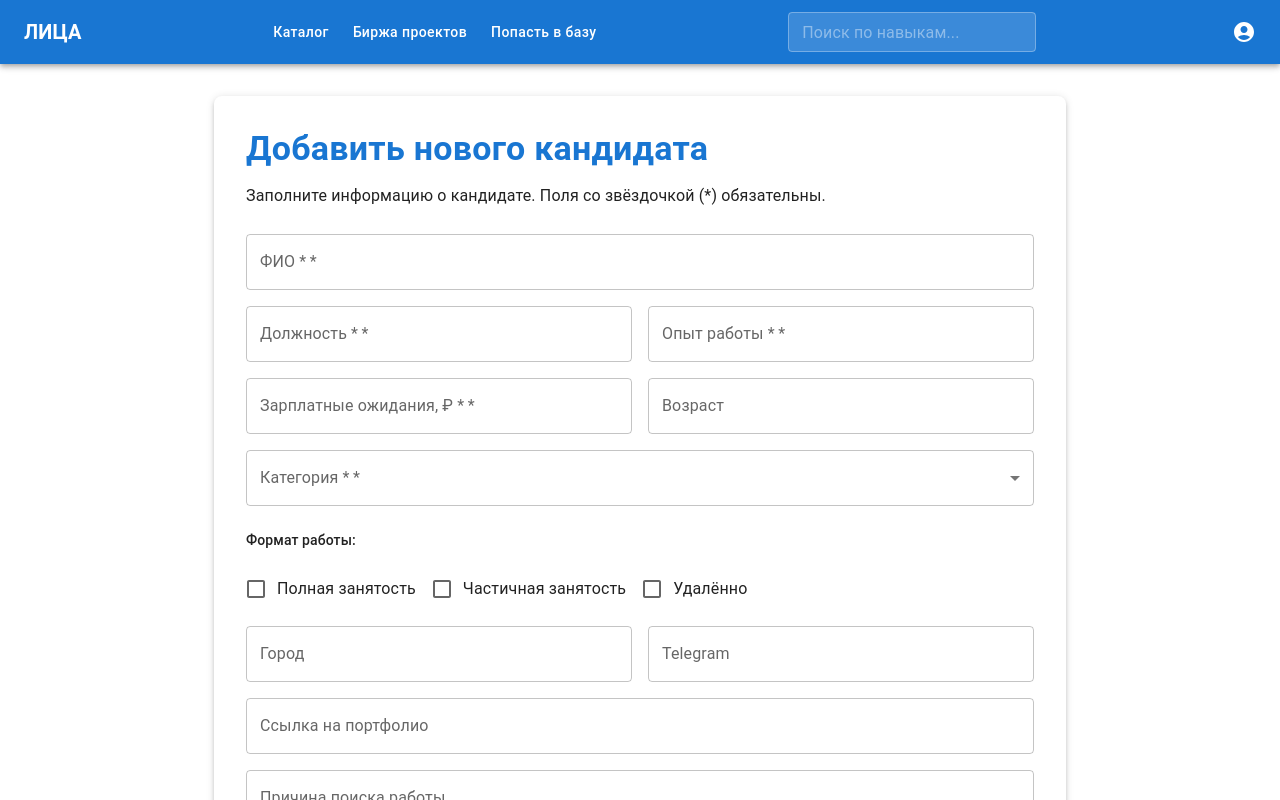
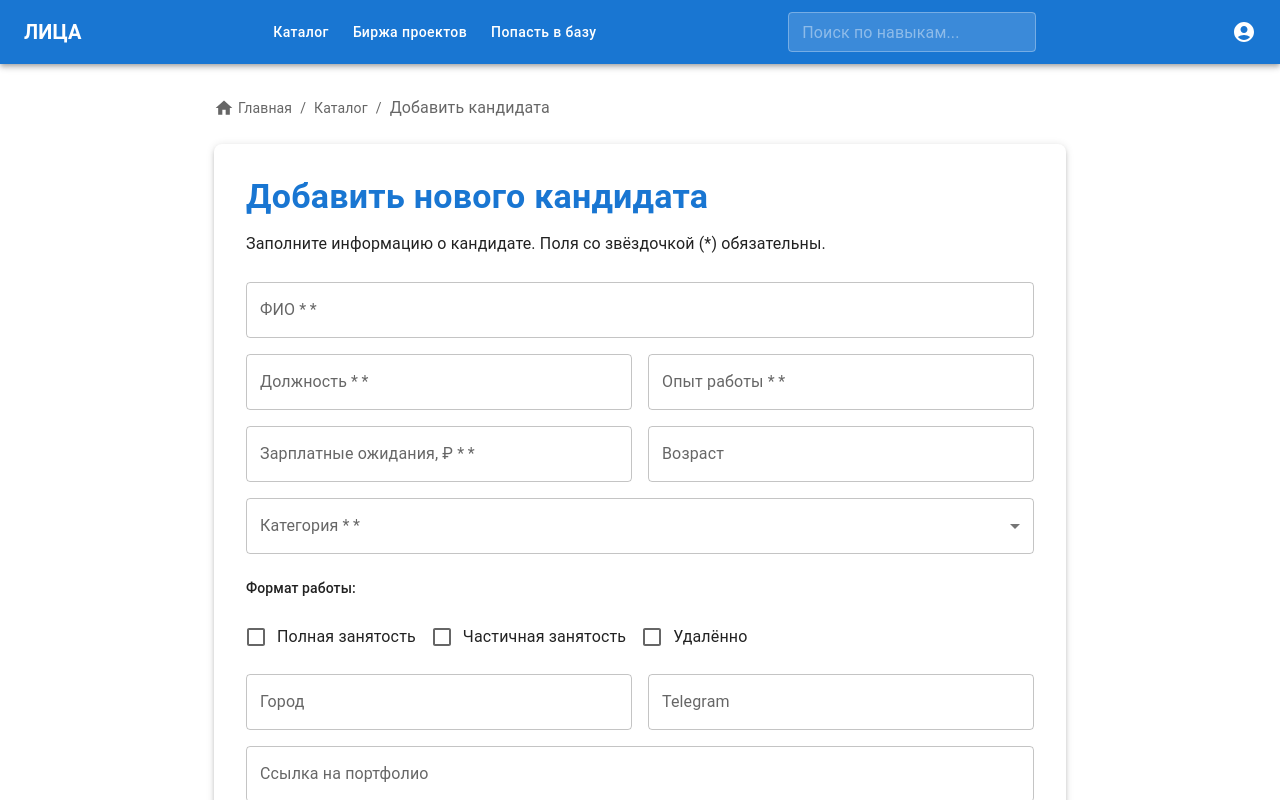
Before and after one commit to KazakovStas/SVch_Lab, a React (Create React App) app: page /add in a window 1280 px wide. Shown: the top 800 px of the page. Built offline with nearby package versions, Linux system fonts and the light colour scheme.

Commit message:
feat: add MUI Breadcrumbs for improved navigation

```diff
--- a/src/pages/AddCandidatePage.jsx
+++ b/src/pages/AddCandidatePage.jsx
@@ -1,11 +1,13 @@
 import React, { useState } from 'react';
-import { useNavigate } from 'react-router-dom';
+import { useNavigate, Link as RouterLink } from 'react-router-dom';
 import {
   Container, Paper, Typography, TextField, Button, Box,
   FormControl, InputLabel, Select, MenuItem,
   FormGroup, FormControlLabel, Checkbox,
-  Snackbar, Alert
+  Snackbar, Alert,
+  Breadcrumbs, Link as MuiLink
 } from '@mui/material';
+import { Home as HomeIcon } from '@mui/icons-material';
 
 const AddCandidatePage = () => {
   const navigate = useNavigate();
@@ -52,6 +54,33 @@ const AddCandidatePage = () => {
 
   return (
     <Container maxWidth="md" sx={{ py: 4 }}>
+
+      <Breadcrumbs
+        separator="/"
+        aria-label="breadcrumb"
+        sx={{ mb: 3, fontSize: 14 }}
+      >
+        <MuiLink
+          component={RouterLink}
+          to="/"
+          underline="hover"
+          color="inherit"
+          sx={{ display: 'flex', alignItems: 'center', gap: 0.5 }}
+        >
+          <HomeIcon fontSize="small" />
+          Главная
+        </MuiLink>
+        <MuiLink
+          component={RouterLink}
+          to="/catalog"
+          underline="hover"
+          color="inherit"
+        >
+          Каталог
+        </MuiLink>
+        <Typography color="text.primary">Добавить кандидата</Typography>
+      </Breadcrumbs>
+
       <Paper elevation={3} sx={{ p: 4, borderRadius: 2 }}>
 
         <Typography variant="h4" component="h1" gutterBottom sx={{ fontWeight: 'bold', color: 'primary.main' }}>
```
